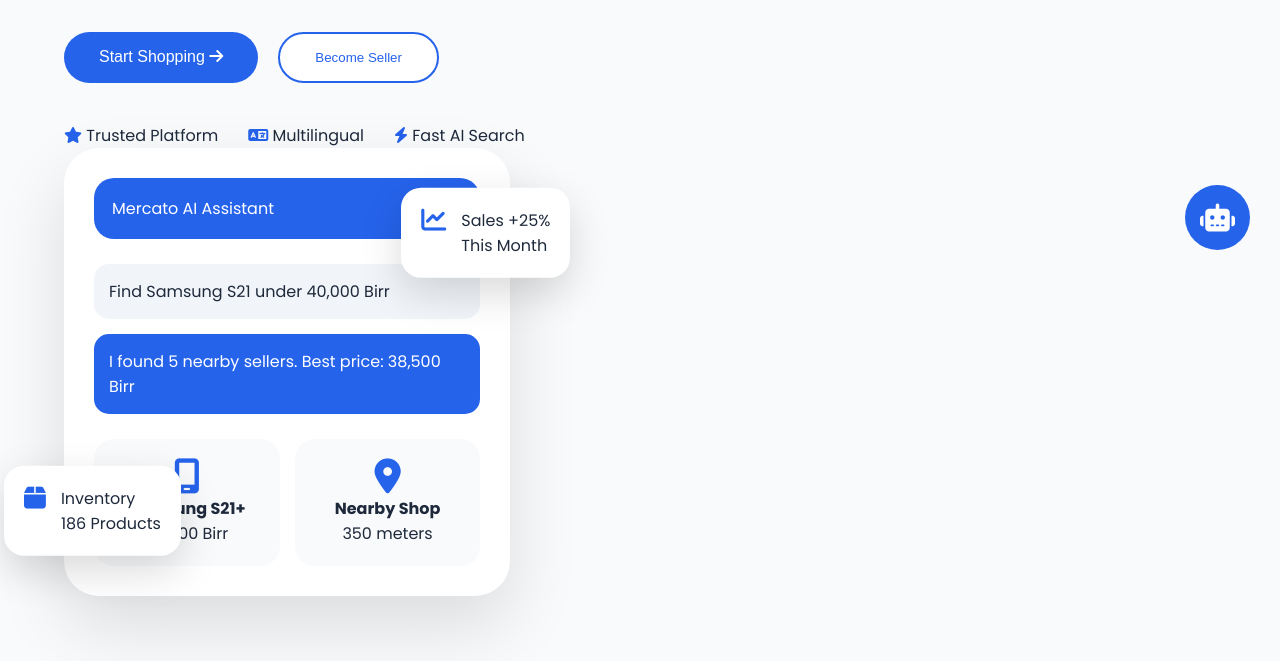
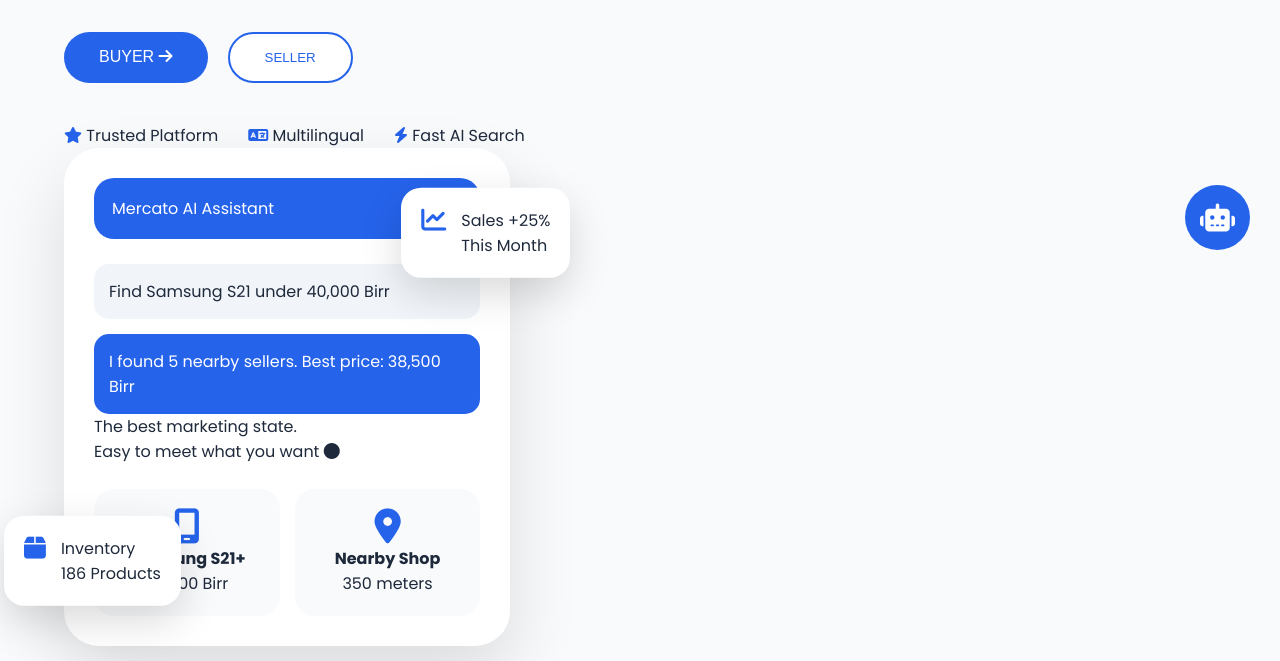
Before and after one commit to abdenet01/mercato-ai, a plain HTML site: page index.html in a window 1280 px wide. Shown: the part 520-1181 px from the top of the page. Drawn offline with Linux system fonts and the light colour scheme.

Commit message:
Change button labels and add marketing text
Updated button labels for buyer and seller actions. Added a new text section highlighting marketing.

```diff
--- a/index.html
+++ b/index.html
@@ -130,7 +130,7 @@ Artificial Intelligence.
 <div class="hero-buttons">
 <button class="primary" onclick="goBuyer()">
 
-Start Shopping
+BUYER
 
 <i class="fa-solid fa-arrow-right"></i>
 
@@ -140,7 +140,7 @@ Start Shopping
 
 <button class="secondary" onclick="goSeller()">
 
-Become Seller
+SELLER
 
 </button>
 
@@ -230,9 +230,11 @@ Best price: 38,500 Birr
 
 
 </div>
+<div class="text">
+    The best marketing state. <br> Easy to meet what you want
+    <i class="fa-solid fa-circle"></i>
 
-
-
+</div>
 
 
 <div class="products">
```
